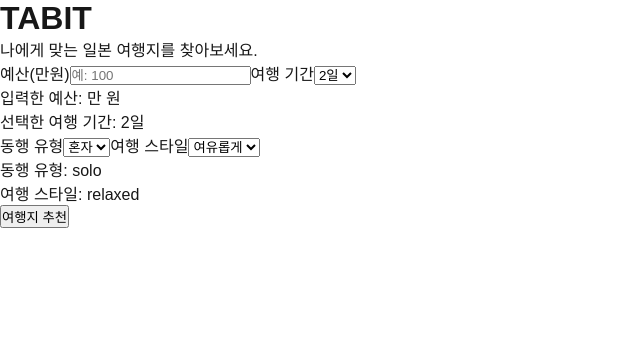
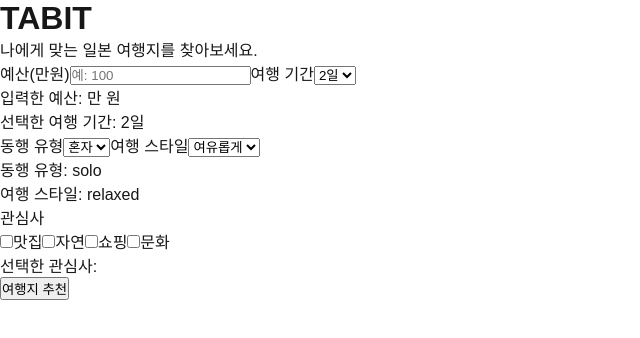
Before and after one commit to KlmY0ngBe0m/TABIT, a Next.js app in the folder frontend/: page / in a window 1280 px wide. Shown: the top 338 px of the page, without its empty margins (0-640 px from the left). Built offline with nearby package versions, Linux system fonts and the light colour scheme.

Commit message:
Reactで興味チェックボックスの状態管理を追加

```diff
--- a/frontend/src/app/page.tsx
+++ b/frontend/src/app/page.tsx
@@ -8,6 +8,15 @@ export default function Home() {
   const [days, setDays] = useState("2");
   const [companion,setCompanion] = useState("solo");
   const [travelStyle,SetTravelStyle] = useState("relaxed");
+  const [interests, setInterests] = useState<string[]>([]);
+
+  function handleInterestiChang(interest: string) {
+    if (interests.includes(interest)) {
+      setInterests(interests.filter((item) => item !== interest));
+    } else {
+      setInterests([...interests,interest]);
+    }
+  }
 
   return (
     <main>
@@ -62,6 +71,46 @@ export default function Home() {
 
     <p>동행 유형: {companion}</p>
     <p>여행 스타일: {travelStyle}</p>
+
+    <p>관심사</p>
+
+    <label>
+      <input
+        type="checkbox"
+        checked={interests.includes("food")}
+        onChange={() => handleInterestiChang("food")}
+      />
+      맛집
+    </label>
+
+    <label>
+      <input
+        type="checkbox"
+        checked={interests.includes("nature")}
+        onChange={() => handleInterestiChang("nature")}
+      />
+      자연
+    </label>
+
+    <label>
+      <input
+        type="checkbox"
+        checked={interests.includes("shopping")}
+        onChange={() => handleInterestiChang("shopping")}
+      />
+      쇼핑
+    </label>
+
+    <label>
+      <input
+        type="checkbox"
+        checked={interests.includes("culture")}
+        onChange={() => handleInterestiChang("culture")}
+      />
+      문화
+    </label>
+
+    <p>선택한 관심사: {interests.join(", ")}</p>
       <button type="button">여행지 추천</button>
     </main>
   );
```
